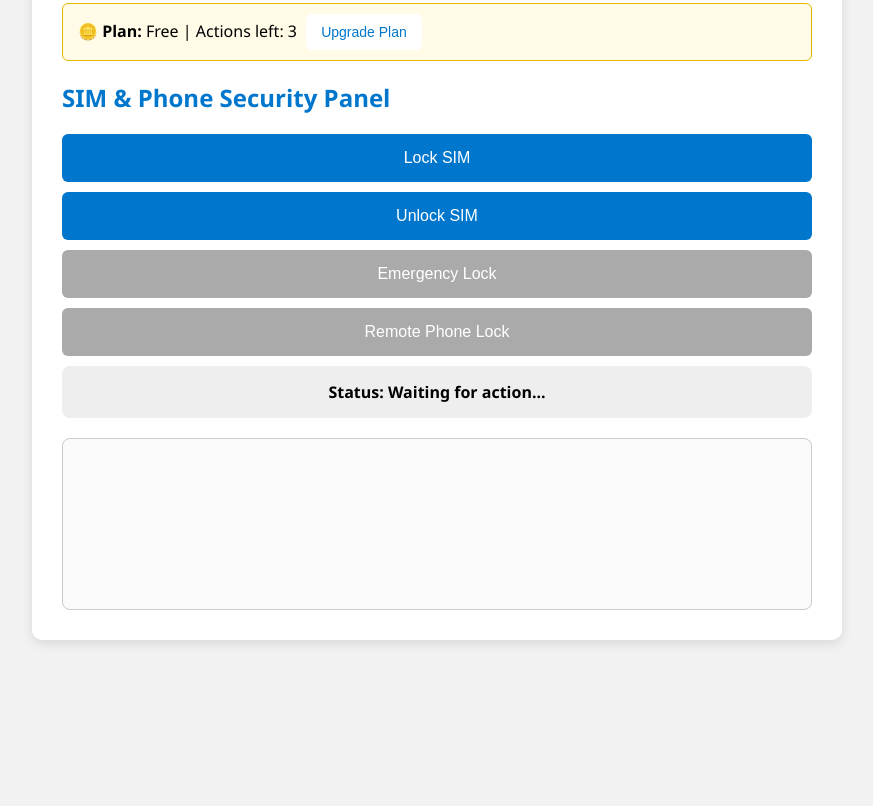
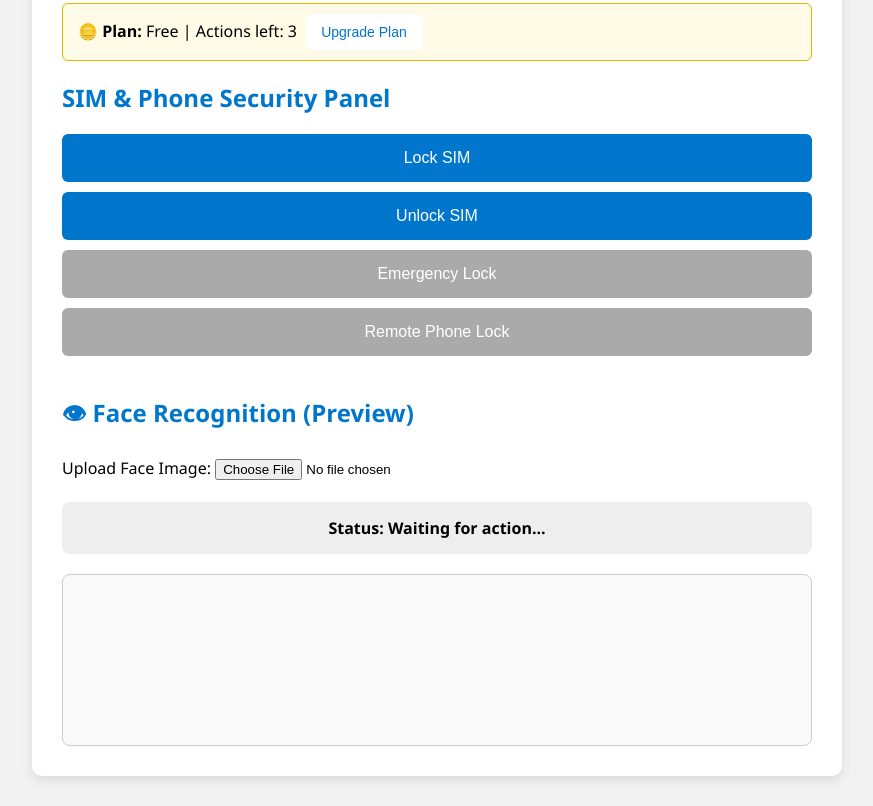
Before and after one commit to Patmartins2020/notmysim-protoype, a website: page dashboard.html in a window 1280 px wide. Shown: the part 555-1361 px from the top of the page, without its empty margins (203-1076 px from the left). Before the commit the page ends 1225 px from the top, so only its background shows below. Drawn offline with Linux system fonts and the light colour scheme; sample sign-in values are in the browser's storage.

Commit message:
Enabled face image upload with preview

```diff
--- a/dashboard.html
+++ b/dashboard.html
@@ -116,6 +116,12 @@
     <button class="action-btn" onclick="runAction('unlockSim')">Unlock SIM</button>
     <button class="action-btn" id="emergencyBtn" onclick="runAction('emergencyLock')">Emergency Lock</button>
     <button class="action-btn" id="phoneBtn" onclick="runAction('lockPhone')">Remote Phone Lock</button>
+    <h2 style="margin-top: 40px;">👁 Face Recognition (Preview)</h2>
+
+    <label for="faceScan">Upload Face Image:</label>
+    <input type="file" id="faceScan" accept="image/*" onchange="previewFace()" />
+    <br/><br/>
+    <img id="facePreview" src="" alt="Face Preview" style="display:none; max-width:200px; border-radius: 8px;" />
 
     <div id="status">Status: Waiting for action...</div>
     <div id="logs"></div>
@@ -214,6 +220,19 @@
 
   updateUI();
 };
+function previewFace() {
+  const input = document.getElementById('faceScan');
+  const preview = document.getElementById('facePreview');
+
+  if (input.files && input.files[0]) {
+    const reader = new FileReader();
+    reader.onload = function (e) {
+      preview.src = e.target.result;
+      preview.style.display = 'block';
+    };
+    reader.readAsDataURL(input.files[0]);
+  }
+}
 
   </script>
 </body>
```
